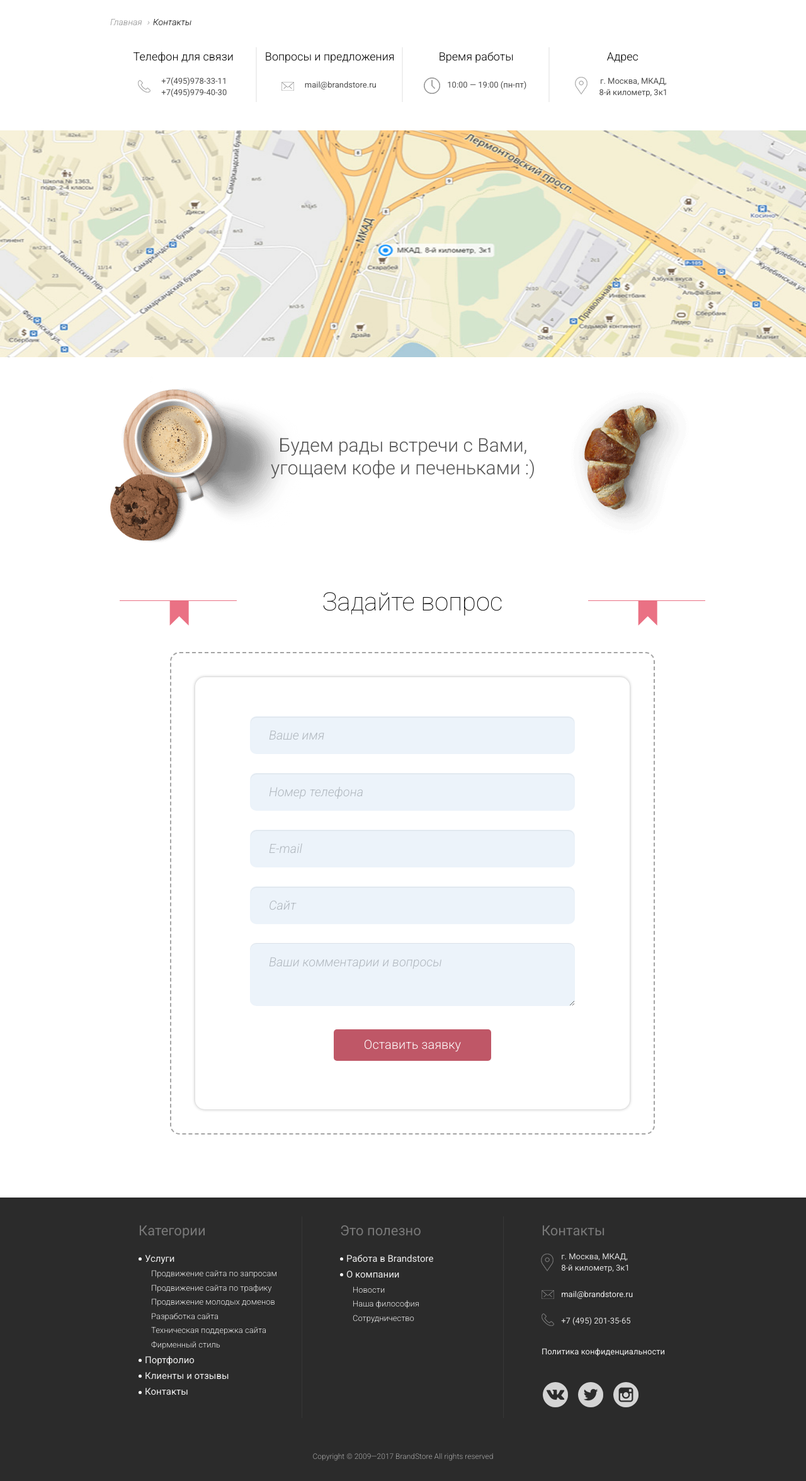
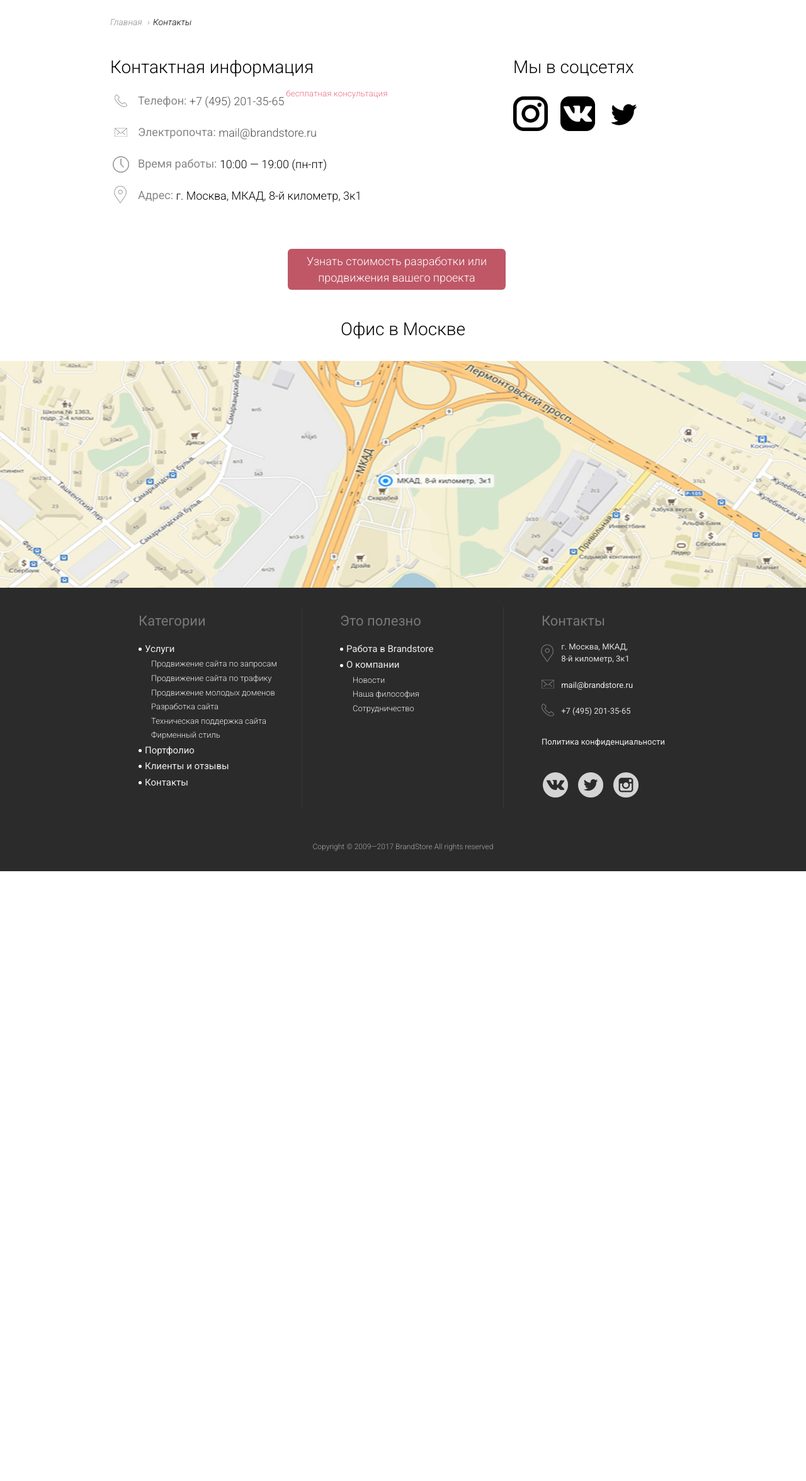
Before and after one commit to alex88K/brandstore, a PHP site: page /contact.php in a window 1280 px wide. Shown: the part 99-2450 px from the top of the page at 63% size. After the commit the page ends 1482 px from the top, so only its background shows below. Run offline with PHP 8.4, Linux system fonts and the light colour scheme; some libraries are stand-ins or nearby versions.

Commit message:
change contact page

```diff
--- a/contact.php
+++ b/contact.php
@@ -12,28 +12,46 @@
 	 	</ol>
 	</div>
 	<div class="contact-wrap">
-		<div class="container contact-data">
+		<div class="container">
+			<div class="row">
+				<div class="col-md-8 col-sm-6 contact-b">
+					<div class="h3">Контактная информация</div>
 					<div class="contact-data-item">
-				<div class="h3">Телефон для связи</div>
-				<div class="contact-item-text"><i class="set-i phone-i"></i><span>+7(495)978-33-11<br/>+7(495)979-40-30</span></div>
+						<span class="contact-head"><i class="set-i phone-i"></i>Телефон:</span>
+						<span class="contact-text"><a href="tel:+74952013565">+7 (495) 201-35-65</a><sup>бесплатная&nbsp;консультация<sup></span>
 					</div>
 					<div class="contact-data-item">
-				<div class="h3">Вопросы и предложения</div>
-				<div class="contact-item-text"><i class="set-i envelope-i"></i><span><a href="mailto:mail@brandstore.ru ">mail@brandstore.ru</a></span></div>
+						<span class="contact-head"><i class="set-i envelope-i"></i>Электропочта:</span>
+						<span class="contact-text"><a href="mailto:mail@brandstore.ru">mail@brandstore.ru</a></span>
 					</div>
 					<div class="contact-data-item">
-				<div class="h3">Время работы</div>
-				<div class="contact-item-text"><i class="set-i clock-i"></i><span>10:00 — 19:00 (пн-пт)</span></div>
+						<span class="contact-head"><i class="set-i clock-i"></i>Время работы:</span>
+						<span class="contact-text">10:00 — 19:00 (пн-пт)</span>
 					</div>
 					<div class="contact-data-item">
-				<div class="h3">Адрес</div>
-				<div class="contact-item-text"><i class="set-i place-i"></i><span>г. Москва, МКАД,<br/>8-й километр, 3к1</span></div>
+						<span class="contact-head"><i class="set-i place-i"></i>Адрес:</span>
+						<span class="contact-text">г. Москва, МКАД, 8-й километр, 3к1</span>
 					</div>
 				</div>
+				<div class="col-md-4 col-sm-6 contact-b">
+					<div class="h3">Мы в соцсетях</div>
+					<div class="social social-b">
+	               <a href="#"><i class="set-i instagram-b-i"></i></a>
+	               <a href="#"><i class="set-i vk-b-i"></i></a>
+	               <a href="#"><i class="set-i twitter-b-i"></i></a>
+	            </div>
+				</div>
+			</div>
+			<div class="btn-group text-center">
+				<a href="zakaz.php" class="btn btn-red btn-contact">Узнать стоимость разработки или<br/>продвижения вашего проекта</a>
+			</div>
+		</div>
+		<div class="ymap">
+			<div class="h3">Офис в Москве</div>
+			<img src="img/map-sample.jpg" width="100%" height="360px" class="ymap" alt="yandec map">
+		</div>
 
-		<img src="img/map-sample.jpg" width="100%" height="360px" alt="yandec map">
-
-		<div class="container">
+		<!-- <div class="container">
 			<h2 class="coffee-cookie">Будем рады встречи с Вами,<br/>угощаем кофе и печеньками :)</h2>
 			<div class="promo-form" id="contact-block">
 				<div class="container">
@@ -73,7 +91,7 @@
 		         </div>
 		      </div>
 		   </div>
-	   </div>
+	   </div> -->
 	</div>
 
 	<?php include_once "footer.php" ?>
--- a/css/main.css
+++ b/css/main.css
@@ -132,7 +132,6 @@ a:hover { color: #c1c1c1; }
 
 .rise-i { background-position: 7px 3px; }
 
-/* 3 down */
 .list-i { background-position: -42px 0; }
 
 .search-i { background-position: -90px 2px; }
@@ -147,7 +146,7 @@ a:hover { color: #c1c1c1; }
 
 .bulb-i { background-position: -144px -54px; }
 
-.clock-i { background-position: 7px -99px; }
+.clock-i { background-position: 4px -99px; }
 
 .disc-i { background-position: -42px -96px; }
 
@@ -165,32 +164,32 @@ a:hover { color: #c1c1c1; }
 
 .phone-i { background-position: -192px -88px; }
 
-.envelope-i { background-position: -192px -44px; }
+.envelope-i { background-position: -192px -46px; }
+
+.case-like-i { background-position: -156px -132px; }
+
+.frame-i { background-position: -171px -203px; }
+
+.tool-i { background-position: -227px 0; }
+
+.circ-i { background-position: -228px -40px; }
+
+.doc-i { background-position: -228px -86px; }
+
+.code-i { background-position: -269px -2px; }
+
+.ball-i { background-position: -270px -43px; }
+
+.coins-i { background-position: -268px -83px; }
+
+.surp-i { background-position: -270px -120px; }
+
+.key-i { background-position: -269px -163px; }
+
+.calendar-i { background-position: -268px -196px; }
 
 .vk-i { background-position: 0px -179px; }
 
-.case-like-i { background-position: -156px -132px; }
-
-.frame-i { background-position: -171px -203px; }
-
-.tool-i { background-position: -227px 0; }
-
-.circ-i { background-position: -228px -40px; }
-
-.doc-i { background-position: -228px -86px; }
-
-.code-i { background-position: -269px -2px; }
-
-.ball-i { background-position: -270px -43px; }
-
-.coins-i { background-position: -268px -83px; }
-
-.surp-i { background-position: -270px -120px; }
-
-.key-i { background-position: -269px -163px; }
-
-.calendar-i { background-position: -268px -196px; }
-
 .twitter-i { background-position: -54px -179px; }
 
 .instagram-i { background-position: -109px -179px; }
@@ -200,6 +199,18 @@ a:hover { color: #c1c1c1; }
 .twitter-i:hover { background-position: -54px -230px; }
 
 .instagram-i:hover { background-position: -109px -230px; }
+
+.twitter-b-i { background-position: -85px -622px; }
+
+.instagram-b-i { background-position: -82px -687px; }
+
+.vk-b-i { background-position: -85px -556px; }
+
+.twitter-b-i:hover { background-position: 0px -622px; }
+
+.instagram-b-i:hover { background-position: 0px -687px; }
+
+.vk-b-i:hover { background-position: 0px -556px; }
 
 .pack-i { position: absolute; left: 0; top: 50%; width: 32px; height: 34px; background: url(../img/pack-i.png) no-repeat; -webkit-transform: translateY(-50%); -ms-transform: translateY(-50%); -o-transform: translateY(-50%); transform: translateY(-50%); }
 
@@ -441,6 +452,7 @@ a:hover { color: #c1c1c1; }
 
 .tab-list-item { position: relative; margin-bottom: 16px; padding-left: 50px; font-size: 18px; font-weight: 300; }
 .tab-list-item .set-i { position: absolute; top: 50%; margin-top: -16px; }
+.tab-list-item .set-i.clock-i { background-position: 7px -99px; }
 
 /*--Services---------------------------*/
 .services { min-height: 680px; background: url(../img/services-bg.jpg) no-repeat; background-size: cover; }
@@ -558,7 +570,9 @@ a:hover { color: #c1c1c1; }
 .map-section .contact-block:after, .map-section .contact-block:before { content: ''; position: absolute; top: 1em; left: 0; width: 3px; height: 35px; background-color: #e21737; }
 .map-section .contact-block:after { left: auto; right: 0; }
 
-.ymap { min-height: 360px; }
+.ymap { min-height: 360px; text-align: center; }
+
+.contact-wrap .ymap .h3 { margin-bottom: 1.2em; }
 
 /*--Footer----------------------*/
 .main-footer { padding-top: 30px; background-color: #2b2b2b; }
@@ -586,6 +600,9 @@ a:hover { color: #c1c1c1; }
 .social { margin-top: 30px; }
 .social a { position: relative; display: inline-block; margin-right: .4em; }
 .social .set-i { position: static; display: block; width: 45px; height: 45px; }
+
+.social-b a { margin: 0 1em 1em 0; }
+.social-b .set-i { width: 55px; height: 55px; }
 
 /*--inner page-----------------------*/
 .inner .main-header { background-color: #5eac7a; }
@@ -1105,16 +1122,16 @@ a:hover { color: #c1c1c1; }
 .vacancy-details ul li:before { content: "\2013"; display: inline; margin-right: 6px; }
 
 /*--Contact page----------------------*/
-.contact-wrap .contact-data { margin-bottom: 40px; display: -webkit-flex; display: -moz-flex; display: -ms-flex; display: -o-flex; display: flex; -webkit-flex-direction: row; -moz-flex-direction: row; -ms-flex-direction: row; -o-flex-direction: row; flex-direction: row; -webkit-flex-wrap: wrap; -moz-flex-wrap: wrap; -ms-flex-wrap: wrap; -o-flex-wrap: wrap; flex-wrap: wrap; -webkit-justify-content: center; justify-content: center; }
-.contact-wrap .contact-data-item { flex-basis: 25%; position: relative; margin-bottom: 10px; padding: 0 10px; }
-.contact-wrap .contact-data-item:after { content: ''; position: absolute; top: 5px; right: 0; width: 2px; height: 100%; background-color: #efefef; }
-.contact-wrap .contact-data-item:last-child:after { display: none; }
-.contact-wrap .contact-data-item a { color: #505050; }
-.contact-wrap h3, .contact-wrap .h3 { margin-top: 10px; margin-bottom: 20px; font-size: 18px; font-weight: 300; text-align: center; }
-.contact-wrap .contact-item-text { position: relative; left: -5px; text-align: center; font-size: 13px; font-weight: 400; color: #505050; }
-.contact-wrap .contact-item-text i, .contact-wrap .contact-item-text span { position: relative; display: inline-block; vertical-align: middle; }
-.contact-wrap .contact-item-text i { margin-right: 4px; }
-.contact-wrap .contact-item-text .clock-i { top: 3px; }
+.contact-wrap .contact-b { margin-bottom: 2em; }
+.contact-wrap .h3 { margin-bottom: .8em; font-weight: 300; }
+.contact-wrap .contact-data-item { position: relative; margin-bottom: 1em; font-size: 18px; font-weight: 300; line-height: 1.4; }
+.contact-wrap .contact-data-item sup { top: -1.1em; left: .2em; color: #EA7184; }
+.contact-wrap .contact-data-item a { color: #505050; white-space: nowrap; }
+.contact-wrap .contact-data-item i, .contact-wrap .contact-data-item span { position: relative; display: inline-block; vertical-align: middle; }
+.contact-wrap .contact-data-item i { margin-right: 4px; }
+.contact-wrap .contact-data-item .clock-i { top: 3px; }
+.contact-wrap .contact-head { font-size: 18px; font-weight: 400; color: #888; line-height: 1.4; }
+.contact-wrap .btn-group { display: block; margin: .5em auto 1em auto; }
 
 .coffee-cookie { position: relative; padding-top: 100px; padding-bottom: 120px; font-size: 30px; color: #555; font-weight: 300; text-align: center; }
 .coffee-cookie:before { z-index: -1; content: ''; position: absolute; top: 0px; left: 0; width: 316px; height: 275px; background: url(../img/stuff-bg/coffee2-bg.png) no-repeat; }
@@ -1325,8 +1342,6 @@ a:hover { color: #c1c1c1; }
   /*--portfolio--*/
   .seo-project-desc { padding: 0 20px 20px 20px; }
   /*--contact-page--*/
-  .contact-wrap .contact-data-item { flex-basis: 50%; width: 50%; margin-bottom: 30px; }
-  .contact-wrap .contact-data-item:nth-child(even):after { display: none; }
   .coffee-cookie { padding-top: 80px; padding-bottom: 80px; font-size: 26px; }
   .coffee-cookie:after, .coffee-cookie:before { top: -10px; -webkit-transform: scale(0.6); -ms-transform: scale(0.6); -o-transform: scale(0.6); transform: scale(0.6); } }
 @media (max-width: 768px) { .h1, h1, .h2, h2 { font-size: 32px; }
@@ -1399,6 +1414,7 @@ a:hover { color: #c1c1c1; }
 @media screen and (max-width: 767px) { .drop-icon { right: 0; }
   .results-btn { font-size: 18px; }
   .btn { max-width: 250px; white-space: normal; }
+  .btn-contact { max-width: 80%; }
   table { display: block; overflow-x: auto; }
   .nav-tabs li a, .nav-tabs .active a, .nav-tabs li:before { margin-left: -6px; -webkit-transform: scale(0.6); -ms-transform: scale(0.6); -o-transform: scale(0.6); transform: scale(0.6); }
   .nav-tabs li.active a, .nav-tabs li:hover a { animation-duration: 0s; }
@@ -1479,7 +1495,7 @@ a:hover { color: #c1c1c1; }
   .team-dev .team-item-head { width: auto; }
   /*--contact-page--*/
   .contact-wrap .h3 { margin-bottom: 10px; }
-  .contact-wrap .contact-data-item { flex-basis: 100%; width: 100%; margin-bottom: 25px; }
+  .contact-wrap .contact-data-item { margin-bottom: 25px; }
   .contact-wrap .contact-data-item:after { display: none; }
   /*  site develop  */
   .inner-promo-custom img { display: none; }
--- a/css/media.css
+++ b/css/media.css
@@ -80,8 +80,6 @@
   /*--portfolio--*/
   .seo-project-desc { padding: 0 20px 20px 20px; }
   /*--contact-page--*/
-  .contact-wrap .contact-data-item { flex-basis: 50%; width: 50%; margin-bottom: 30px; }
-  .contact-wrap .contact-data-item:nth-child(even):after { display: none; }
   .coffee-cookie { padding-top: 80px; padding-bottom: 80px; font-size: 26px; }
   .coffee-cookie:after, .coffee-cookie:before { top: -10px; -webkit-transform: scale(0.6); -ms-transform: scale(0.6); -o-transform: scale(0.6); transform: scale(0.6); } }
 @media (max-width: 768px) { .h1, h1, .h2, h2 { font-size: 32px; }
@@ -154,6 +152,7 @@
 @media screen and (max-width: 767px) { .drop-icon { right: 0; }
   .results-btn { font-size: 18px; }
   .btn { max-width: 250px; white-space: normal; }
+  .btn-contact { max-width: 80%; }
   table { display: block; overflow-x: auto; }
   .nav-tabs li a, .nav-tabs .active a, .nav-tabs li:before { margin-left: -6px; -webkit-transform: scale(0.6); -ms-transform: scale(0.6); -o-transform: scale(0.6); transform: scale(0.6); }
   .nav-tabs li.active a, .nav-tabs li:hover a { animation-duration: 0s; }
@@ -234,7 +233,7 @@
   .team-dev .team-item-head { width: auto; }
   /*--contact-page--*/
   .contact-wrap .h3 { margin-bottom: 10px; }
-  .contact-wrap .contact-data-item { flex-basis: 100%; width: 100%; margin-bottom: 25px; }
+  .contact-wrap .contact-data-item { margin-bottom: 25px; }
   .contact-wrap .contact-data-item:after { display: none; }
   /*  site develop  */
   .inner-promo-custom img { display: none; }
--- a/sass/main.scss
+++ b/sass/main.scss
@@ -355,7 +355,7 @@ a:hover { color: #c1c1c1; }
 	background: url(../img/set-i.png) no-repeat;
 }
 
-.rise-i { background-position: 7px 3px; } /* 3 down */
+.rise-i { background-position: 7px 3px; }
 .list-i { background-position: -42px 0; }
 .search-i { background-position: -90px 2px; }
 .screen-i { background-position: -145px 0; }
@@ -363,7 +363,7 @@ a:hover { color: #c1c1c1; }
 .wallet-i { background-position: -42px -52px; }
 .tip-i { background-position: -90px -54px; }
 .bulb-i { background-position: -144px -54px; }
-.clock-i { background-position: 7px -99px; }
+.clock-i { background-position: 4px -99px; }
 .disc-i { background-position: -42px -96px; }
 .graph-i { background-position: -90px -96px; }
 .tips-i { background-position: -143px -98px; }
@@ -372,8 +372,7 @@ a:hover { color: #c1c1c1; }
 .like-i { background-position: -89px -139px; }
 .place-i { background-position: -193px -1px }
 .phone-i { background-position: -192px -88px }
-.envelope-i { background-position: -192px -44px }
-.vk-i { background-position: 0px -179px; }
+.envelope-i { background-position: -192px -46px }
 .case-like-i { background-position: -156px -132px; }
 .frame-i { background-position: -171px -203px; }
 .tool-i { background-position: -227px 0; }
@@ -387,11 +386,19 @@ a:hover { color: #c1c1c1; }
 .key-i { background-position: -269px -163px; }
 .calendar-i { background-position: -268px -196px; }
 
+.vk-i { background-position: 0px -179px; }
 .twitter-i { background-position: -54px -179px; }
 .instagram-i { background-position: -109px -179px; }
 .vk-i:hover { background-position: 0px -230px; }
 .twitter-i:hover { background-position: -54px -230px; }
 .instagram-i:hover { background-position: -109px -230px; }
+
+.twitter-b-i { background-position: -85px -622px; }
+.instagram-b-i { background-position: -82px -687px; }
+.vk-b-i { background-position: -85px -556px; }
+.twitter-b-i:hover { background-position: 0px -622px; }
+.instagram-b-i:hover { background-position: 0px -687px; }
+.vk-b-i:hover { background-position: 0px -556px; }
 
 .pack-i {
 	position: absolute;
@@ -1146,6 +1153,7 @@ a:hover { color: #c1c1c1; }
 		position: absolute;
 		top: 50%;
 		margin-top: -16px;
+		&.clock-i { background-position: 7px -99px; }
 	}
 }
 
@@ -1599,7 +1607,12 @@ a:hover { color: #c1c1c1; }
 	}
 }
 
-.ymap { min-height: 360px; }
+.ymap {
+	min-height: 360px;
+	text-align: center;
+}
+
+.contact-wrap .ymap .h3 { margin-bottom: 1.2em; }
 
 /*--Footer----------------------*/
 
@@ -1700,6 +1713,14 @@ a:hover { color: #c1c1c1; }
 		display: block;
 		width: 45px;
 		height: 45px;
+	}
+}
+
+.social-b {
+	a { margin: 0 1em 1em 0;  }
+	.set-i {
+		width: 55px;
+		height: 55px;
 	}
 }
 
@@ -2604,14 +2625,12 @@ a:hover { color: #c1c1c1; }
 	text-align: center;
 	color: #6a6a6a;
 	font-weight: 300;
-
 	.tab-i {
 		display: block;
 		width: 172px; height: 172px;
 		margin: 20px auto;
 		background: url(../img/collection-i.png) no-repeat;
 	}
-
 	.graph-i { background-position: -200px -327px; }
 	.nipple-i { background-position: -396px -327px; }
 	.clock-i { background-position: -1px -327px; }
@@ -3747,56 +3766,26 @@ a:hover { color: #c1c1c1; }
 /*--Contact page----------------------*/
 
 .contact-wrap {
-	.contact-data {
-		margin-bottom: 40px;
-		display: -webkit-flex;
-		display: -moz-flex;
-		display: -ms-flex;
-		display: -o-flex;
-		display: flex;
-		-webkit-flex-direction: row;
-		-moz-flex-direction: row;
-		-ms-flex-direction: row;
-		-o-flex-direction: row;
-		flex-direction: row;
-		-webkit-flex-wrap: wrap;
-		-moz-flex-wrap: wrap;
-		-ms-flex-wrap: wrap;
-		-o-flex-wrap: wrap;
-		flex-wrap: wrap;
-		-webkit-justify-content: center;
-		justify-content: center;
+	.contact-b { margin-bottom: 2em; }
+	.h3 {
+		margin-bottom: .8em;
+		font-weight: 300;
 	}
 	.contact-data-item {
-		flex-basis: 25%;
 		position: relative;
-		margin-bottom: 10px;
-		padding: 0 10px;
-		&:after {
-			content: '';
-			position: absolute;
-			top: 5px; right: 0;
-			width: 2px; height: 100%;
-			background-color: #efefef;
-		}
-		&:last-child:after { display: none; }
-		a { color: #505050; }
-	}
-	h3,
-	.h3 {
-		margin-top: 10px;
-		margin-bottom: 20px;
+		margin-bottom: 1em;
 		font-size: 18px;
 		font-weight: 300;
-		text-align: center;
-	}
-	.contact-item-text {
-		position: relative;
-		left: -5px;
-		text-align: center;
-		font-size: 13px;
-		font-weight: 400;
-		color: #505050;
+		line-height: 1.4;
+		sup {
+			top: -1.1em;
+			left: .2em;
+			color: #EA7184;
+		}
+		a {
+			color: #505050;
+			white-space: nowrap;
+		}
 		i,
 		span {
 			position: relative;
@@ -3804,7 +3793,19 @@ a:hover { color: #c1c1c1; }
 			vertical-align: middle;
 		}
 		i { margin-right: 4px; }
-		.clock-i { top: 3px; }
+		.clock-i {
+			top: 3px;
+		}
+	}
+	.contact-head {
+		font-size: 18px;
+		font-weight: 400;
+		color: #888;
+		line-height: 1.4;
+	}
+	.btn-group {
+		display: block;
+		margin: .5em auto 1em auto;
 	}
 }
 
--- a/sass/media.scss
+++ b/sass/media.scss
@@ -303,17 +303,6 @@
 
 	/*--contact-page--*/
 
-	.contact-wrap {
-		.contact-data-item {
-			flex-basis: 50%;
-			width: 50%;
-			margin-bottom: 30px;
-			&:nth-child(even):after {
-				display: none;
-			}
-		}
-	}
-
 	.coffee-cookie {
 		padding-top: 80px;
 		padding-bottom: 80px;
@@ -575,6 +564,8 @@
 		max-width: 250px;
 		white-space: normal;
 	}
+
+	.btn-contact { max-width: 80%; }
 
 	table {
 		display: block;
@@ -884,8 +875,6 @@
 	.contact-wrap {
 		.h3 { margin-bottom: 10px; }
 		.contact-data-item {
-			flex-basis: 100%;
-			width: 100%;
 			margin-bottom: 25px;
 			&:after { display: none; }
 		}
```
Also changed, not shown: img/set-i.png. Lines whose indentation alone changed are shown as unchanged.
